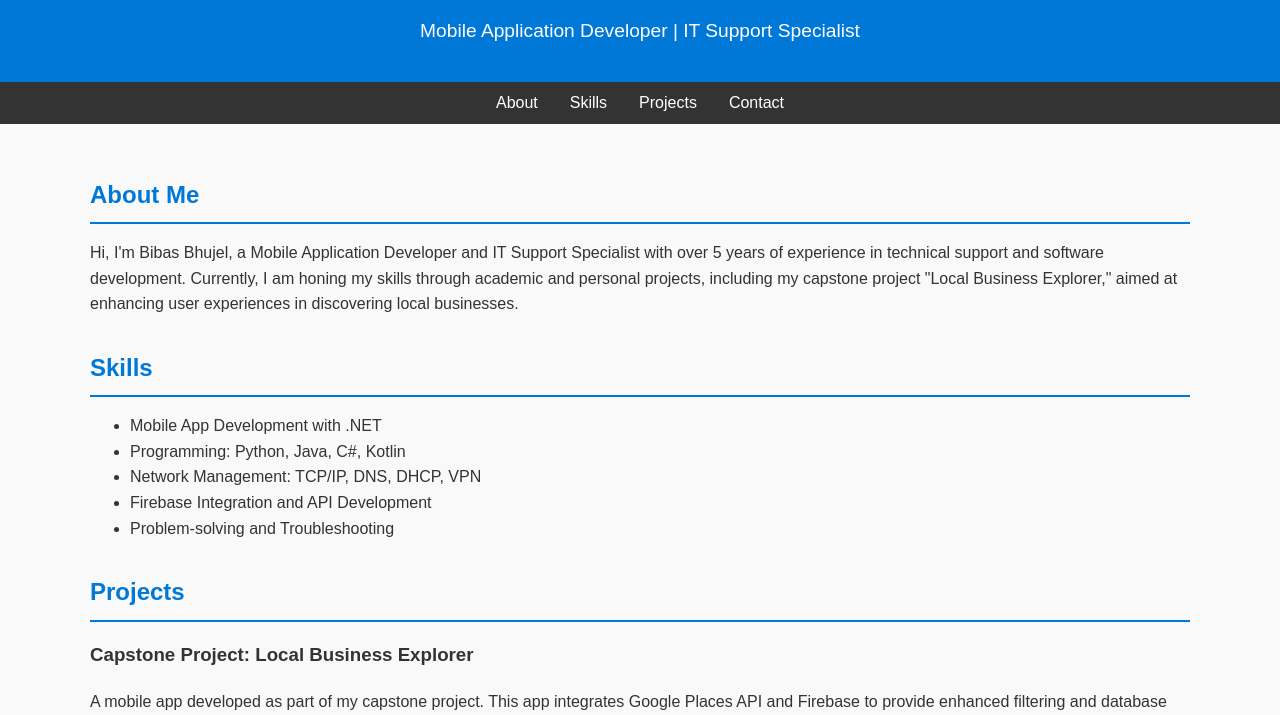
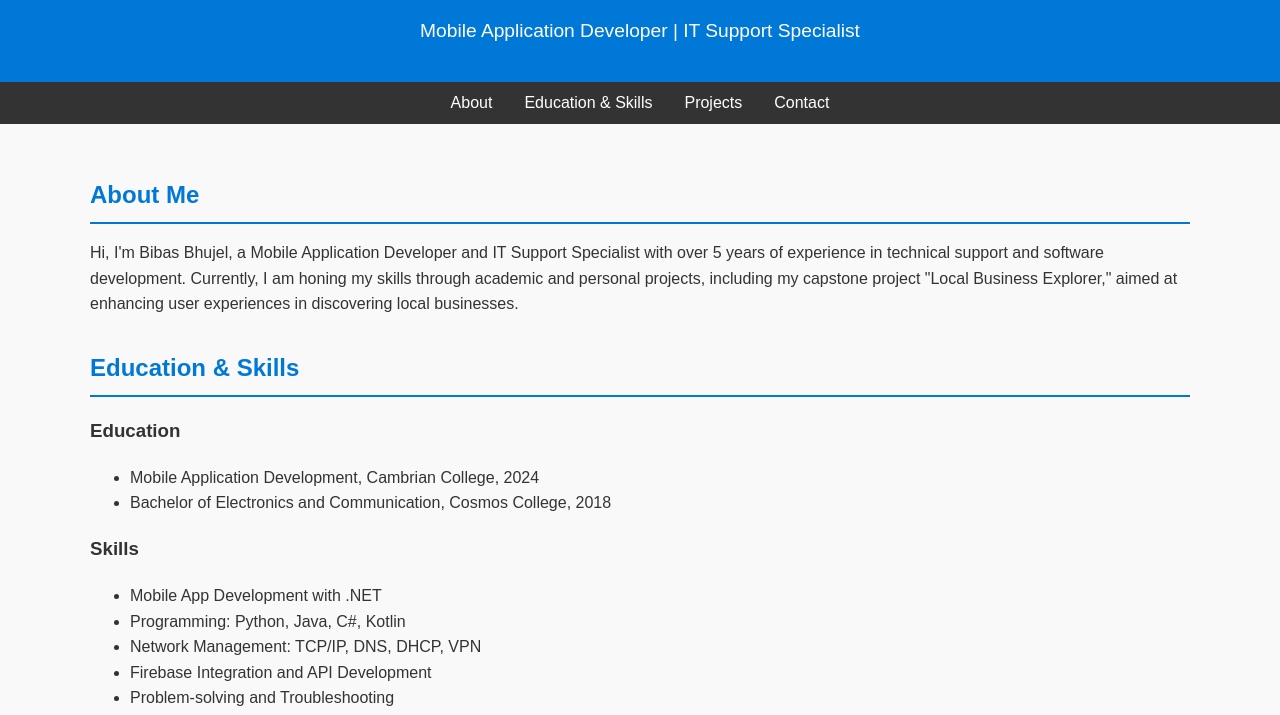
Before and after one commit to A00298911/Bibas-Bhujel, a plain HTML site: page index.html in a window 1280 px wide. Shown: the part 83-798 px from the top of the page. Drawn offline with Linux system fonts and the light colour scheme.

Commit message:
Education added.

```diff
--- a/index.html
+++ b/index.html
@@ -13,7 +13,7 @@
     </header>
     <nav>
         <a href="#about">About</a>
-        <a href="#skills">Skills</a>
+        <a href="#skills">Education & Skills</a>
         <a href="#projects">Projects</a>
         <a href="#contact">Contact</a>
     </nav>
@@ -23,7 +23,13 @@
             <p>Hi, I'm Bibas Bhujel, a Mobile Application Developer and IT Support Specialist with over 5 years of experience in technical support and software development. Currently, I am honing my skills through academic and personal projects, including my capstone project "Local Business Explorer," aimed at enhancing user experiences in discovering local businesses.</p>
         </section>
         <section id="skills">
-            <h2>Skills</h2>
+    <h2>Education & Skills</h2>
+    <h3>Education</h3>
+    <ul>
+        <li>Mobile Application Development, Cambrian College, 2024</li>
+        <li>Bachelor of Electronics and Communication, Cosmos College, 2018</li>
+    </ul>
+    <h3>Skills</h3>
     <ul>
         <li>Mobile App Development with .NET</li>
         <li>Programming: Python, Java, C#, Kotlin</li>
@@ -32,6 +38,7 @@
         <li>Problem-solving and Troubleshooting</li>
     </ul>
 </section>
+
         <section id="projects">
             <h2>Projects</h2>
 
```
Lines whose indentation alone changed are shown as unchanged.
